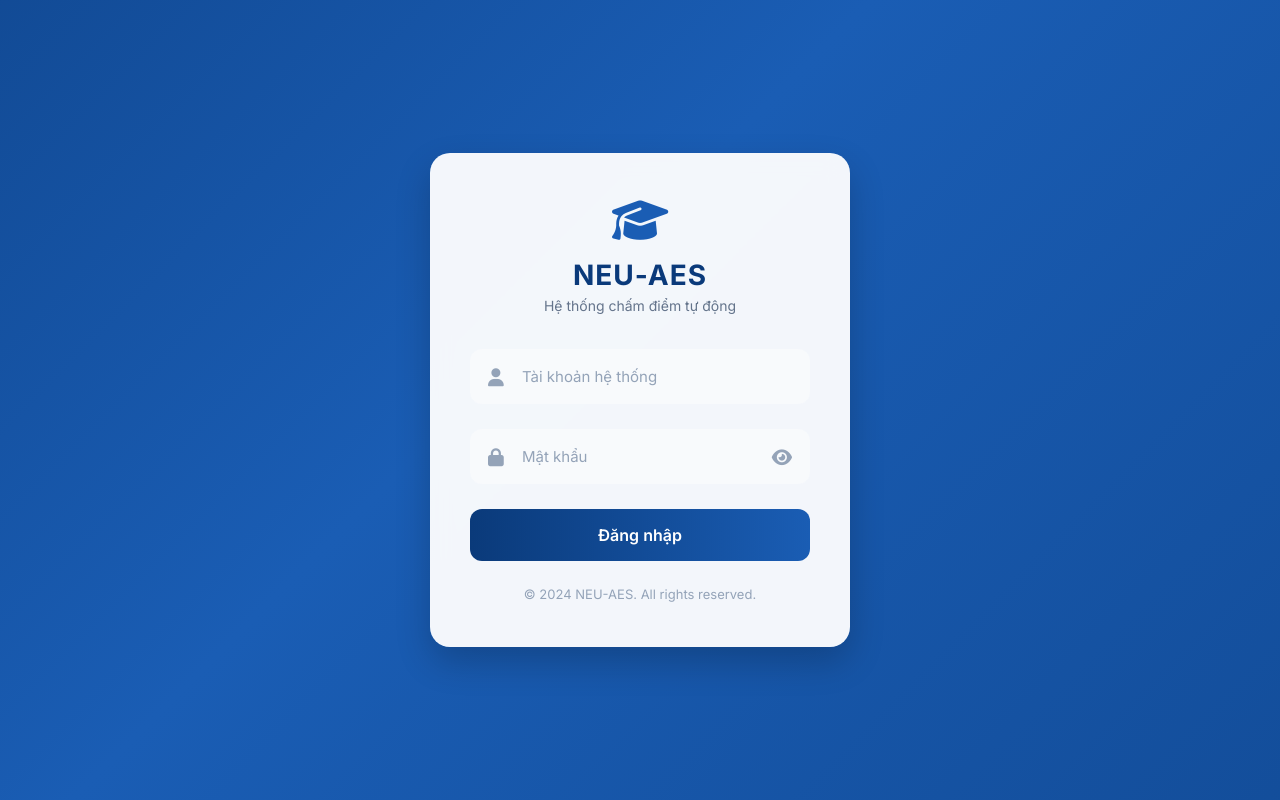
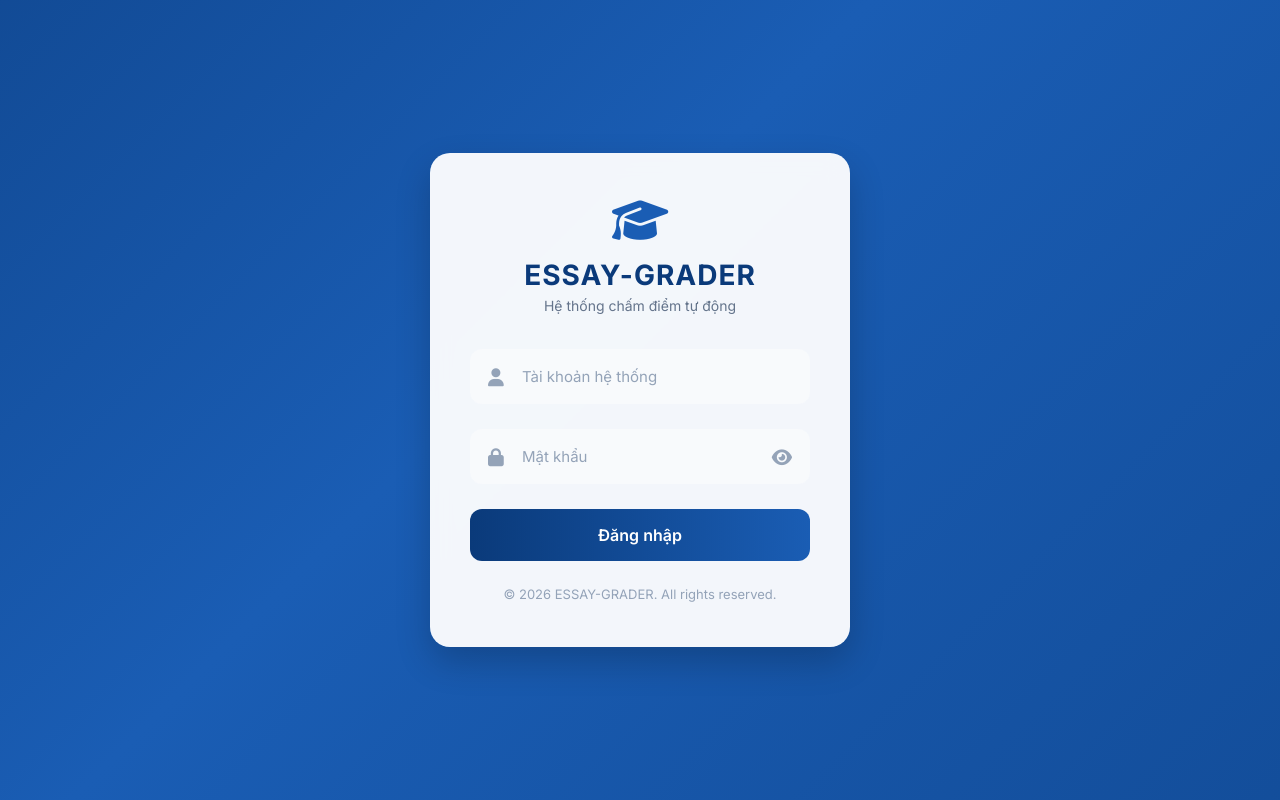
Before and after one commit to MCHieu-17/essay-grader, a FastAPI app: page /login in a window 1280 px wide. Run offline with FastAPI, Linux system fonts and the light colour scheme; parts of the project's set-up code (start-up, migrations or seed data) failed here and were passed over.

Commit message:
fix frontend

```diff
--- a/templates/dashboard.html
+++ b/templates/dashboard.html
@@ -3,7 +3,7 @@
 <head>
 <meta charset="UTF-8">
 <meta name="viewport" content="width=device-width, initial-scale=1.0">
-<title>Dashboard | NEU-AES</title>
+<title>Dashboard | ESSAY-GRADER</title>
 <link rel="preconnect" href="https://fonts.googleapis.com">
 <link href="https://fonts.googleapis.com/css2?family=Sora:wght@500;600;700;800&family=Inter:wght@400;500;600;700&display=swap" rel="stylesheet">
 <link rel="stylesheet" href="https://cdnjs.cloudflare.com/ajax/libs/font-awesome/6.4.0/css/all.min.css">
@@ -171,7 +171,7 @@
   <div class="brand">
     <div class="brand-mark"><i class="fa-solid fa-graduation-cap"></i></div>
     <div>
-      <div class="brand-name">NEU-AES</div>
+      <div class="brand-name">ESSAY-GRADER</div>
       <div class="brand-sub">Hệ thống chấm điểm tự động</div>
     </div>
   </div>
--- a/templates/detail.html
+++ b/templates/detail.html
@@ -3,7 +3,7 @@
 <head>
 <meta charset="UTF-8">
 <meta name="viewport" content="width=device-width, initial-scale=1.0">
-<title>Chi tiết bài nộp | NEU-AES</title>
+<title>Chi tiết bài nộp | ESSAY-GRADER</title>
 <link rel="preconnect" href="https://fonts.googleapis.com">
 <link href="https://fonts.googleapis.com/css2?family=Sora:wght@500;600;700;800&family=Inter:wght@400;500;600;700&display=swap" rel="stylesheet">
 <link rel="stylesheet" href="https://cdnjs.cloudflare.com/ajax/libs/font-awesome/6.4.0/css/all.min.css">
@@ -169,7 +169,7 @@
   <div class="nav-divider"></div>
   <div class="brand">
     <div class="brand-mark"><i class="fa-solid fa-graduation-cap"></i></div>
-    <div class="brand-name">NEU-AES</div>
+    <div class="brand-name">ESSAY-GRADER</div>
   </div>
 </nav>
 
--- a/templates/login.html
+++ b/templates/login.html
@@ -3,7 +3,7 @@
 <head>
     <meta charset="UTF-8">
     <meta name="viewport" content="width=device-width, initial-scale=1.0">
-    <title>Đăng nhập | NEU-AES</title>
+    <title>Đăng nhập | ESSAY-GRADER</title>
     <!-- Import font chữ Inter từ Google Fonts -->
     <link href="https://fonts.googleapis.com/css2?family=Inter:wght@300;400;500;600;700&display=swap" rel="stylesheet">
     <!-- Import FontAwesome cho các icon -->
@@ -201,7 +201,7 @@
     <div class="login-container">
         <div class="login-header">
             <i class="fas fa-graduation-cap logo-icon"></i>
-            <h1>NEU-AES</h1>
+            <h1>ESSAY-GRADER</h1>
             <p>Hệ thống chấm điểm tự động</p>
         </div>
 
@@ -228,7 +228,7 @@
             </button>
         </form>
 
-        <p class="footer-text">© 2024 NEU-AES. All rights reserved.</p>
+        <p class="footer-text">© 2026 ESSAY-GRADER. All rights reserved.</p>
     </div>
 
     <script>
```
